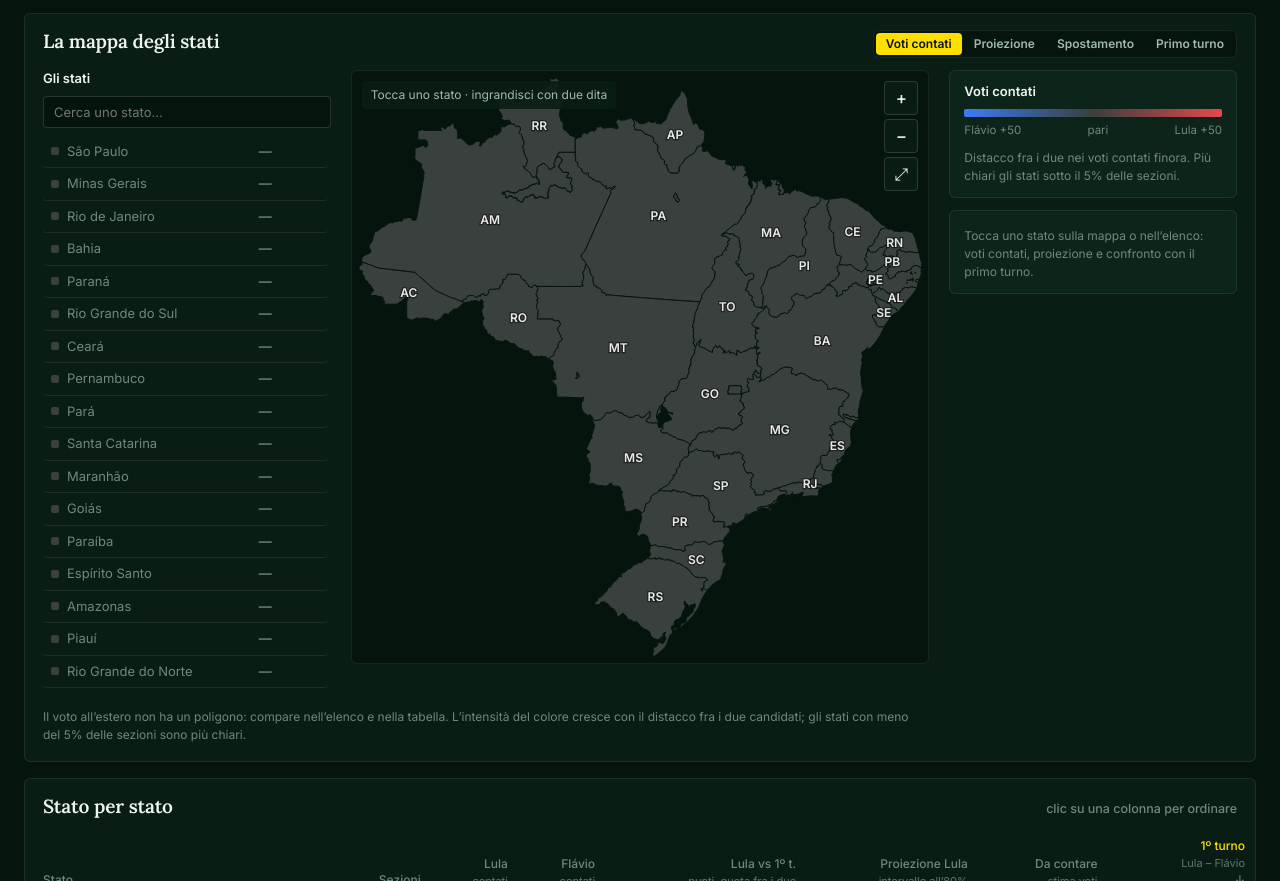
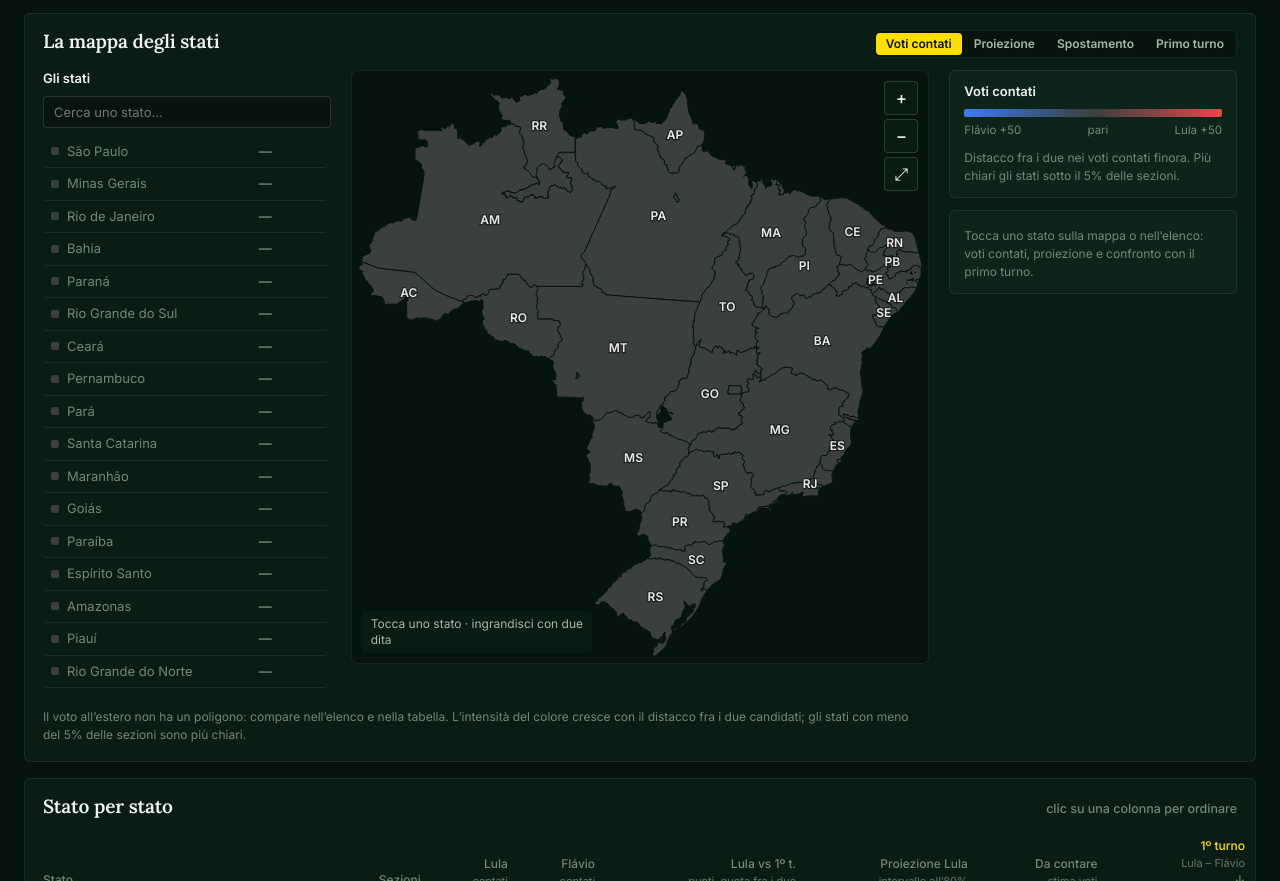
Before and after one commit to angrisanidj/risultati-brasile, a plain HTML site: page index.html in a window 1280 px wide. Shown: the part 1565-2446 px from the top of the page. Drawn offline with nearby package versions, Linux system fonts and the light colour scheme.

Commit message:
Avviso della mappa in basso a sinistra
Co-Authored-By: Claude Opus 5.5 <noreply@anthropic.com>

```diff
--- a/index.html
+++ b/index.html
@@ -231,7 +231,7 @@ tr.tot td{font-weight:700;border-top:1px solid var(--line-2);border-bottom:0}
 .mapstage .sigle text{fill:rgba(255,255,255,.9);text-anchor:middle;dominant-baseline:central;pointer-events:none;paint-order:stroke;stroke:rgba(0,0,0,.45);stroke-width:.2em}
 .mapzoom{position:absolute;top:10px;right:10px;z-index:2;display:grid;gap:4px}
 .mapzoom button{width:34px;height:34px;padding:0;font:500 17px/1 var(--sans);border-radius:var(--r-s);background:rgba(9,29,20,.94)}
-.maphint{position:absolute;left:10px;top:10px;z-index:2;color:var(--t2);font-size:12px;background:rgba(9,29,20,.9);padding:5px 9px;border-radius:var(--r-s);pointer-events:none;max-width:calc(100% - 64px);overflow:hidden;text-overflow:ellipsis;white-space:nowrap}
+.maphint{position:absolute;left:10px;bottom:10px;z-index:2;color:var(--t2);font-size:12px;background:rgba(9,29,20,.9);padding:5px 9px;border-radius:var(--r-s);pointer-events:none;max-width:40%;line-height:1.35}
 .mapleg{border:1px solid var(--line);border-radius:var(--r);padding:12px 14px;background:var(--s2)}
 .mapleg h4,.maplist h4{margin:0 0 9px;font:600 13px/1.25 var(--sans);color:var(--t1)}
 .mapleg .ramp{height:8px;border-radius:2px;margin:4px 0 5px}
@@ -1554,7 +1554,7 @@ const rampaMargine = forte => '<div class="ramp" style="background:linear-gradie
 
 /* sul telefono si tocca e si ingrandisce con due dita; col mouse si clicca e si usa la rotellina */
 const TATTILE = window.matchMedia && matchMedia('(hover: none)').matches;
-const suggerimento = cosa => TATTILE ? 'Tocca ' + cosa + ' · ingrandisci con due dita' : 'Clicca ' + cosa + ' · rotellina o +/− per ingrandire';
+const suggerimento = cosa => TATTILE ? 'Tocca ' + cosa + ' · ingrandisci con due dita' : 'Clicca ' + cosa + ' · rotellina o +\u2060/\u2060− per ingrandire';
 /* sul telefono queste sigle si accavallano nel Nordest: si nascondono (l'elenco e il tocco restano) */
 const SIGLE_PICCOLE = new Set(['RN', 'PB', 'AL', 'SE', 'ES', 'DF']);
 function Mappa(cfg) {
```
